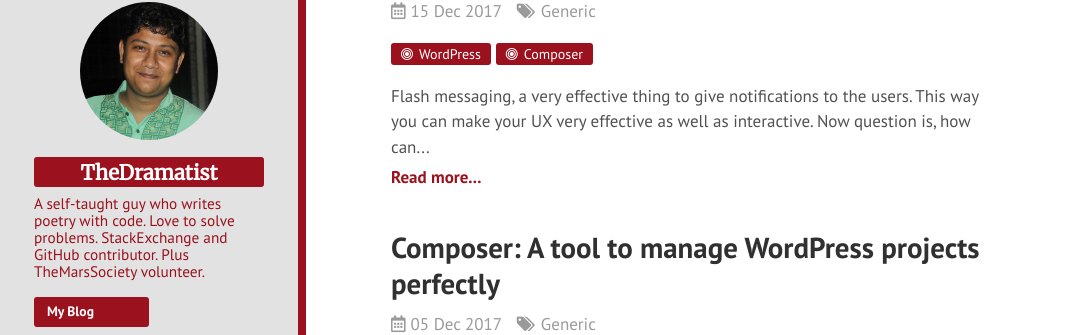
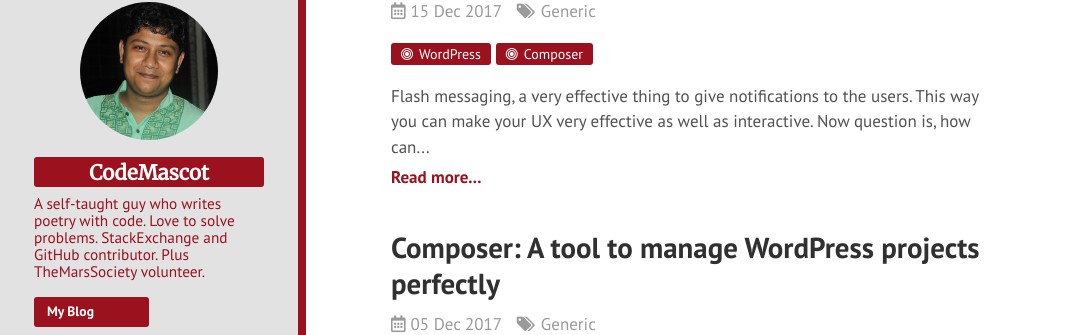
Before and after one commit to khanrn/codemascot.github.io, a Jekyll site: the page built from index.html, in a window 1280 px wide. Shown: the part 402-737 px from the top of the page, without its empty margins (0-1065 px from the left). Built offline with Jekyll 4.4.1, drawn with Linux system fonts in a browser that asks for light colours; nearby versions of some CDN libraries; some web fonts are replaced; the list of posts is cut into pages by our own code.

Commit message:
Name Changed

```diff
--- a/_config.yml
+++ b/_config.yml
@@ -6,7 +6,7 @@
 permalink:        /:year/:month/:day/:title
 
 # Setup
-title:            TheDramatist
+title:            CodeMascot
 tagline:          'Web Programmer'
 description:      'A self-taught guy who writes poetry with code. Love to solve problems. StackExchange and GitHub contributor. Plus <a target="_blank" href="http://www.marssociety.org/">TheMarsSociety</a> volunteer.'
 url:              http://www.thedramatist.me
```
